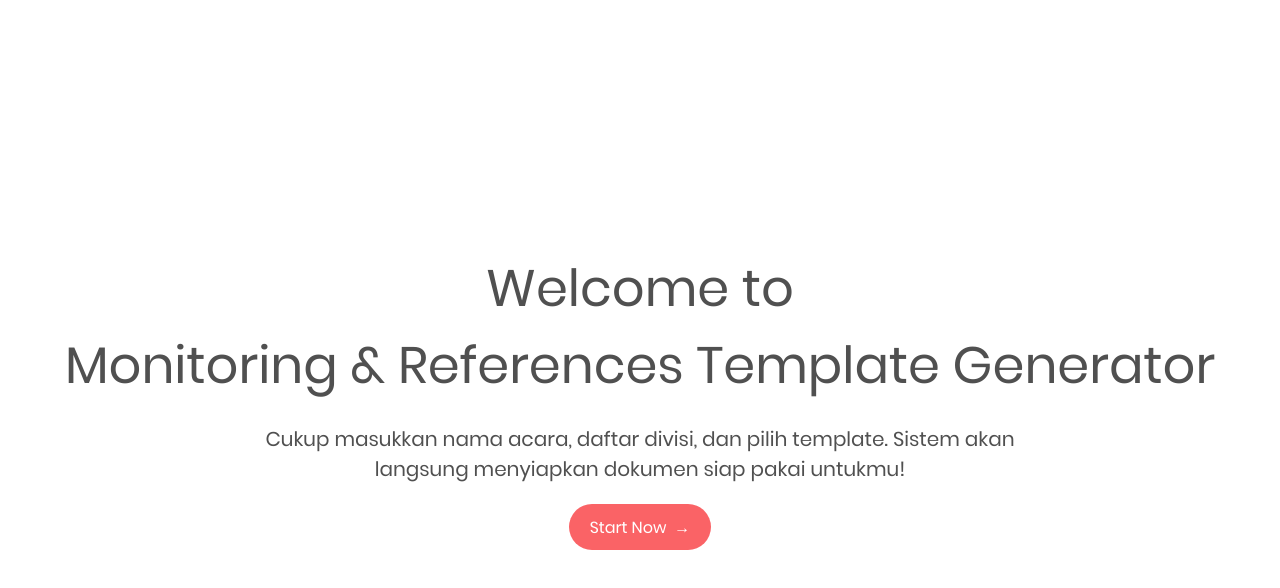
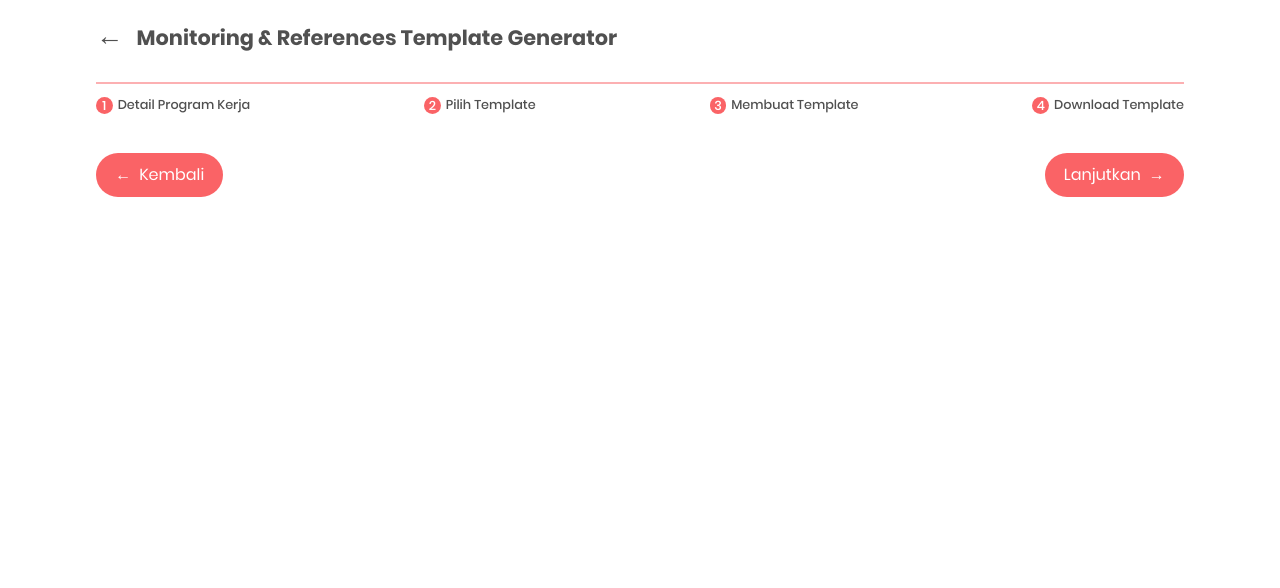
Before and after one commit to stefani-gifta/Sheet-Generator, a React (Vite) app in the folder client/: page / in a window 1280 px wide. Shown: the top 588 px of the page. Built offline with nearby package versions, Linux system fonts and the light colour scheme.

Commit message:
Create form template

```diff
--- a/client/src/App.css
+++ b/client/src/App.css
@@ -88,10 +88,8 @@
   src: url('../assets/poppins/Poppins-ThinItalic.ttf');
 }
 
-
 :root {
   font-family: Poppins Regular;
-  font-weight: 400;
 
   color-scheme: light dark;
   background-color: #505050;
@@ -115,9 +113,6 @@ body {
   min-height: 100vh;
   display: flex;
   justify-content: center;
-  align-items: center;
-  flex-direction: column;
-  text-align: center;
 }
 
 a {
@@ -132,42 +127,71 @@ a:hover {
 }
 
 h1 {
+  font-family: Poppins Bold;
   font-size: 3.2em;
   margin: 0;
 }
 
 button {
   border-radius: 50px;
-  border: 1px solid transparent;
+  border: none;
   padding: 0.6em 1.2em;
   font-size: 1em;
   font-weight: 500;
   font-family: inherit;
-  background-color: #FA6366;
   cursor: pointer;
   transition: 0.25s;
-  color: white;
 }
 
-button:hover {
-  background-color: #BB5C5E;
-}
-
-button:hover>.arrow {
+button:hover>.right-arrow {
   margin: 0 0 0 1em;
 }
 
-.arrow {
+button:hover>.left-arrow {
+  margin: 0 1em 0 0;
+}
+
+.right-arrow {
   margin: 0 0 0 0.5em;
   transition: 0.25s;
 }
 
+.left-arrow {
+  margin: 0 0.5em 0 0;
+  transition: 0.25s;
+}
+
+.start-button {
+  background-color: #FA6366;
+  color: white;
+}
+
+.start-button:hover {
+  background-color: #BB5C5E;
+}
+
+.form-back-button,
+.form-back-button>.left-arrow {
+  color: #505050;
+  font: 1.3em 'Poppins Bold';
+  background-color: white;
+}
+
+.form-back-button {
+  padding: 0;
+}
+
+section {
+  display: flex;
+  flex-direction: column;
+  height: 100vh;
+}
+
 #home {
-  display: flex;
   justify-content: center;
   align-items: center;
-  flex-direction: column;
   text-align: center;
+  width: 100vw;
 }
 
 .page-description {
@@ -175,3 +199,56 @@ button:hover>.arrow {
   font-size: 1.25em;
   max-width: 100vh;
 }
+
+#form {
+  flex-wrap: wrap;
+  align-items: flex-start;
+  align-content: space-around;
+  width: 85vw;
+  overflow: hidden;
+  margin: 1em;
+}
+
+.steps {
+  font: 0.8em Poppins Medium;
+  width: 100%;
+  display: flex;
+  justify-content: space-between;
+  cursor: pointer;
+  counter-reset: step;
+  margin: 2em 0;
+  border-top: 2px solid #FCB0B2;
+}
+
+.steps>div {
+  margin-top: -2px;
+  padding: 1em 0;
+  display: flex;
+  align-items: center;
+  gap: 5px;
+  transition: 0.25s;
+  border-top: 2px solid #FCB0B2;
+}
+
+.steps>div:hover,
+.steps>div:active {
+  margin-top: -3px;
+  border-top: 3px solid #FA6366;
+}
+
+.steps>div::before {
+  content: counter(step);
+  counter-increment: step;
+  background-color: #FA6366;
+  border-radius: 100%;
+  width: 1.3em;
+  height: 1.3em;
+  text-align: center;
+  color: white;
+}
+
+.form-buttons {
+  display: flex;
+  width: 100%;
+  justify-content: space-between;
+}
--- a/client/src/App.jsx
+++ b/client/src/App.jsx
@@ -1,12 +1,11 @@
-import { useState } from 'react'
-import './App.css'
+import NextButton from "./NextButton";
 
 function App() {
   return (
     <section id="home">
       <h1>Welcome to<br />Monitoring & References Template Generator</h1>
       <p class="page-description">Cukup masukkan nama acara, daftar divisi, dan pilih template. Sistem akan langsung menyiapkan dokumen siap pakai untukmu!</p>
-      <button>Start Now<span class="arrow">→</span></button>
+      <NextButton insertText={"Start Now"}/>
     </section>
   );
 }
--- /dev/null
+++ b/client/src/BackButton.jsx
@@ -0,0 +1,3 @@
+export default function BackButton({ insertText }) {
+    return <button class="start-button"><span class="left-arrow">←</span>{ insertText }</button>
+}
--- /dev/null
+++ b/client/src/FormTemplate.jsx
@@ -0,0 +1,25 @@
+import BackButton from "./BackButton";
+import NextButton from "./NextButton";
+
+export default function FormTemplate() {
+    return (
+        <section id="form">
+            <button class="form-back-button">
+                <span class="left-arrow">←</span>
+                Monitoring & References Template Generator
+            </button>
+
+            <div class="steps">
+                <div>Detail Program Kerja</div>
+                <div>Pilih Template</div>
+                <div>Membuat Template</div>
+                <div>Download Template</div>
+            </div>
+
+            <div class="form-buttons">
+                <BackButton insertText={"Kembali"}/>
+                <NextButton insertText={"Lanjutkan"}/>
+            </div>
+        </section>
+    );
+}
--- /dev/null
+++ b/client/src/NextButton.jsx
@@ -0,0 +1,3 @@
+export default function NextButton({ insertText }) {
+    return <button class="start-button">{ insertText }<span class="right-arrow">→</span></button>
+}
--- a/client/src/main.jsx
+++ b/client/src/main.jsx
@@ -1,9 +1,12 @@
 import { StrictMode } from 'react'
 import { createRoot } from 'react-dom/client'
+import FormTemplate from './FormTemplate.jsx'
 import App from './App.jsx'
+import './App.css'
 
 createRoot(document.getElementById('root')).render(
   <StrictMode>
-    <App />
+    {/* <App /> */}
+    <FormTemplate />
   </StrictMode>,
 )
```
